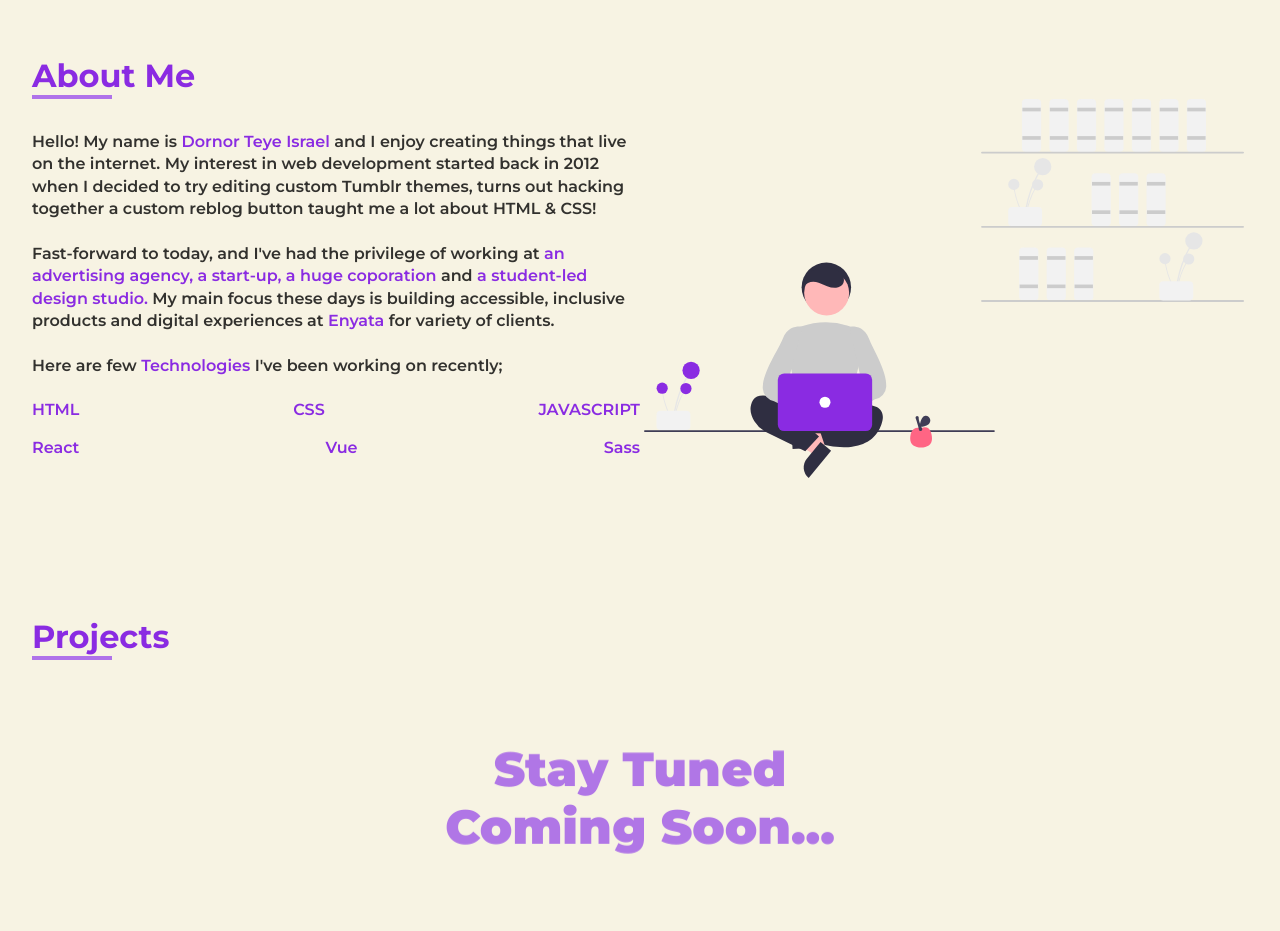
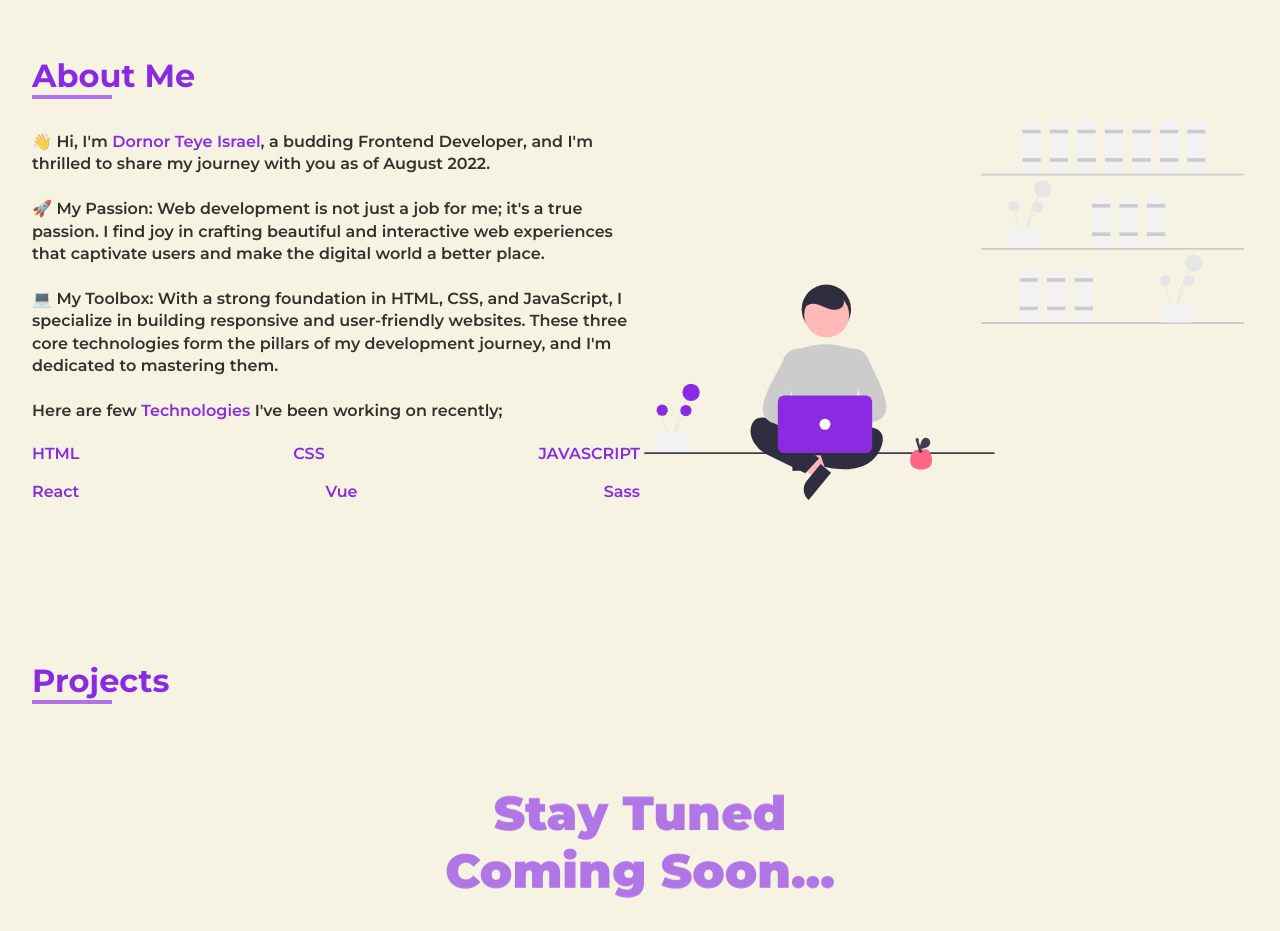
Before and after one commit to Israel-2002/portfolio-v1, a plain HTML site: page index.html in a window 1280 px wide. Shown: the part 840-1771 px from the top of the page. Drawn offline with Linux system fonts and the light colour scheme.

Commit message:
updated about me description

```diff
--- a/index.html
+++ b/index.html
@@ -54,9 +54,15 @@
         <div class="about__info">
             <h1>About Me</h1> <div class="stretch"></div>
             <p>
-                Hello! My name is <span class="highlight">Dornor Teye Israel</span> and I enjoy creating things that live on the internet. My interest in web development started back in 2012 when I decided to try editing custom Tumblr themes, turns out hacking together  a custom reblog button taught me a lot about  HTML & CSS!
+                👋 Hi, I'm <span class="highlight">Dornor Teye Israel</span>, a budding Frontend Developer, and I'm thrilled to share my journey with you as of August 2022.
                 <br> <br>
-                Fast-forward to today, and I've had the privilege of working at <span class="highlight"> an advertising agency, a start-up, a huge coporation</span> and <span class="highlight">a student-led design studio.</span> My main focus these days is building accessible, inclusive products and digital experiences at <span class="highlight">Enyata</span> for variety of clients.
+                🚀 My Passion:
+                    Web development is not just a job for me; it's a true passion. I find joy in crafting beautiful and interactive web experiences that captivate users and make the digital world a better place.
+                <br> <br>
+
+                💻 My Toolbox:
+                With a strong foundation in HTML, CSS, and JavaScript, I specialize in building responsive and user-friendly websites. These three core technologies form the pillars of my development journey, and I'm dedicated to mastering them.
+
                 <br> <br>
                 Here are few <span class="highlight">Technologies</span> I've been working on recently;
                 <br> <br>
```
